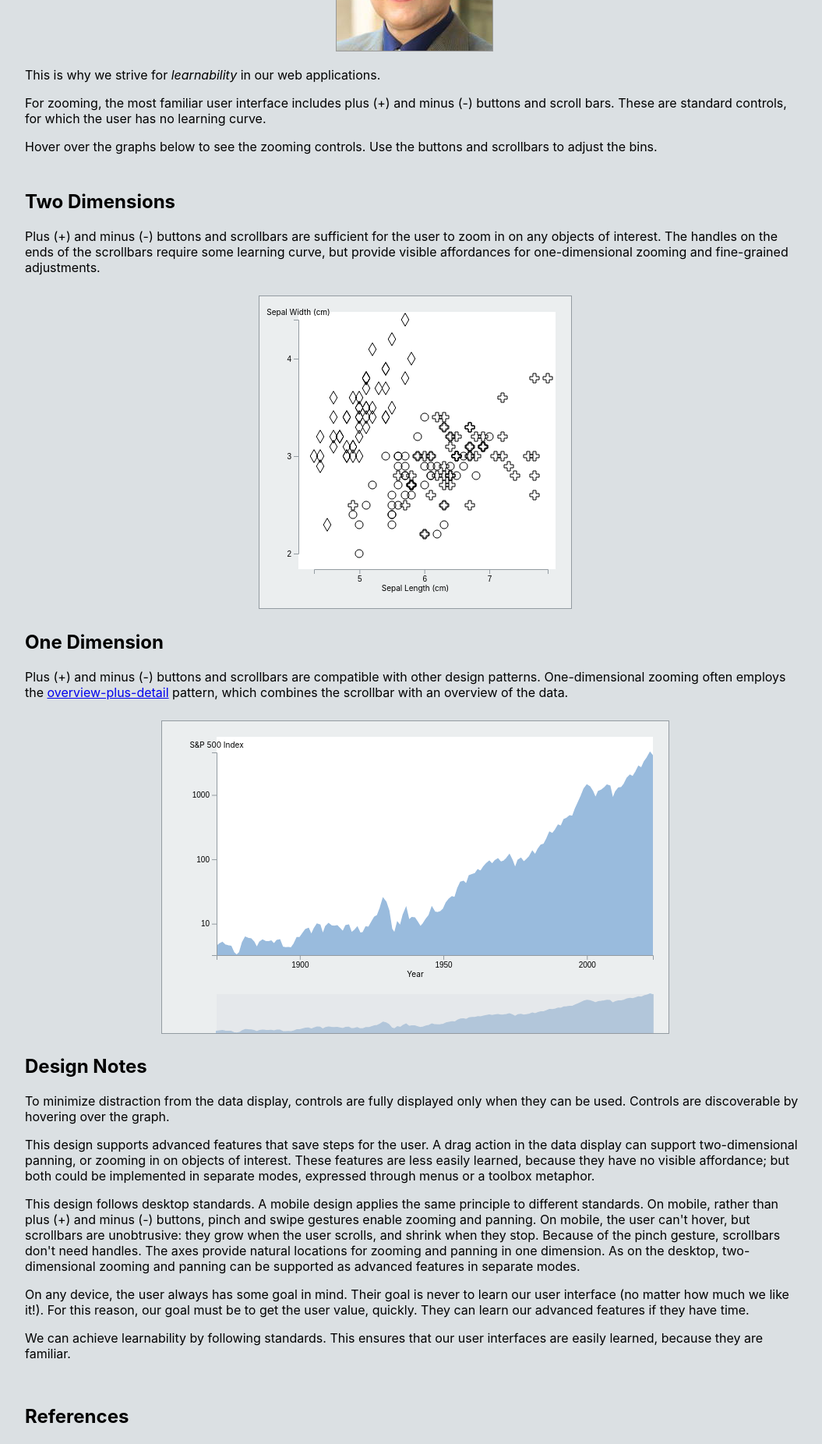
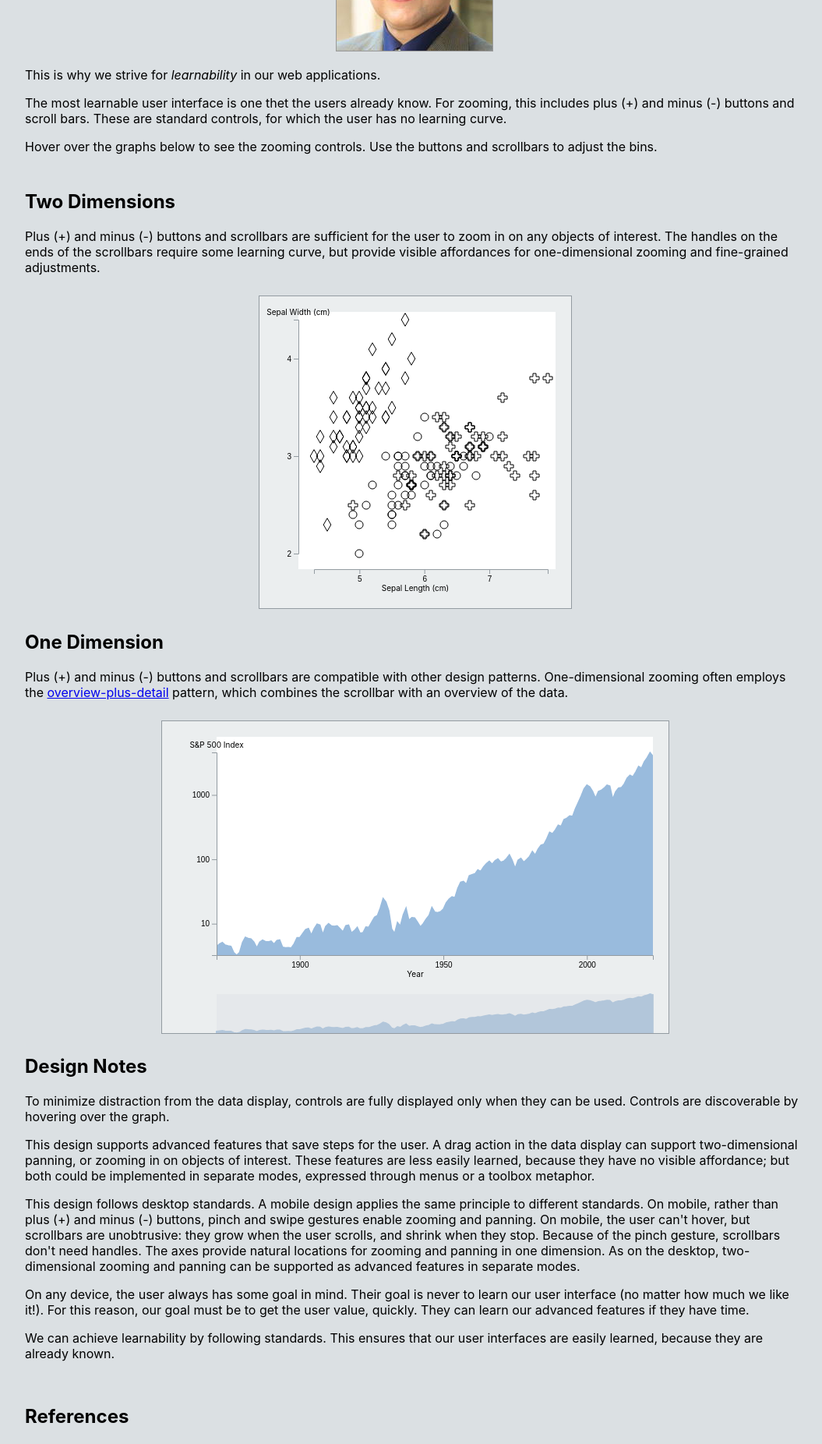
Before and after one commit to hemanrobinson/panning-zooming, a React (Create React App) app: page / in a window 1280 px wide. Shown: the part 320-2172 px from the top of the page at 78% size, without its empty margins (108-1163 px from the left). Built offline with nearby package versions, Linux system fonts and the light colour scheme.

Commit message:
improve text

```diff
--- a/src/App.js
+++ b/src/App.js
@@ -25,7 +25,7 @@ const App = () => {
                 This is why we strive for <i>learnability</i> in our web applications.
                 </p>
                 <p>
-                For zooming, the most familiar user interface includes plus (+) and minus (-) buttons and scroll bars.  These are standard controls, for which the user has no learning curve.
+                The most learnable user interface is one thet the users already know.  For zooming, this includes plus (+) and minus (-) buttons and scroll bars.  These are standard controls, for which the user has no learning curve.
                 </p>
                 <p>
                 Hover over the graphs below to see the zooming controls.  Use the buttons and scrollbars to adjust the bins.
@@ -64,7 +64,7 @@ const App = () => {
                 On any device, the user always has some goal in mind.  Their goal is never to learn our user interface (no matter how much we like it!).  For this reason, our goal must be to get the user value, quickly.  They can learn our advanced features if they have time.
                 </p>
                 <p>
-                We can achieve learnability by following standards.  This ensures that our user interfaces are easily learned, because they are familiar.
+                We can achieve learnability by following standards.  This ensures that our user interfaces are easily learned, because they are already known.
                 </p>
                 <br/>
                 <h2>References</h2>
```
Also changed, not shown: 2 other files (tests, documents, lock files or other folders).
